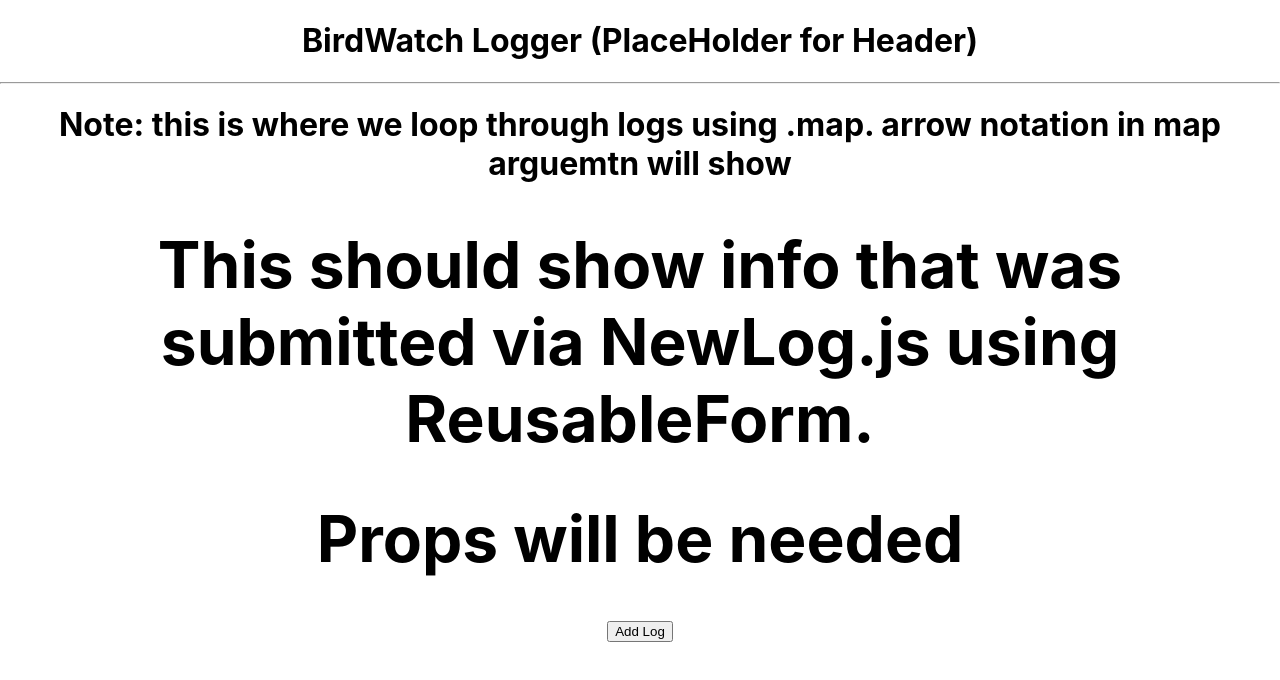
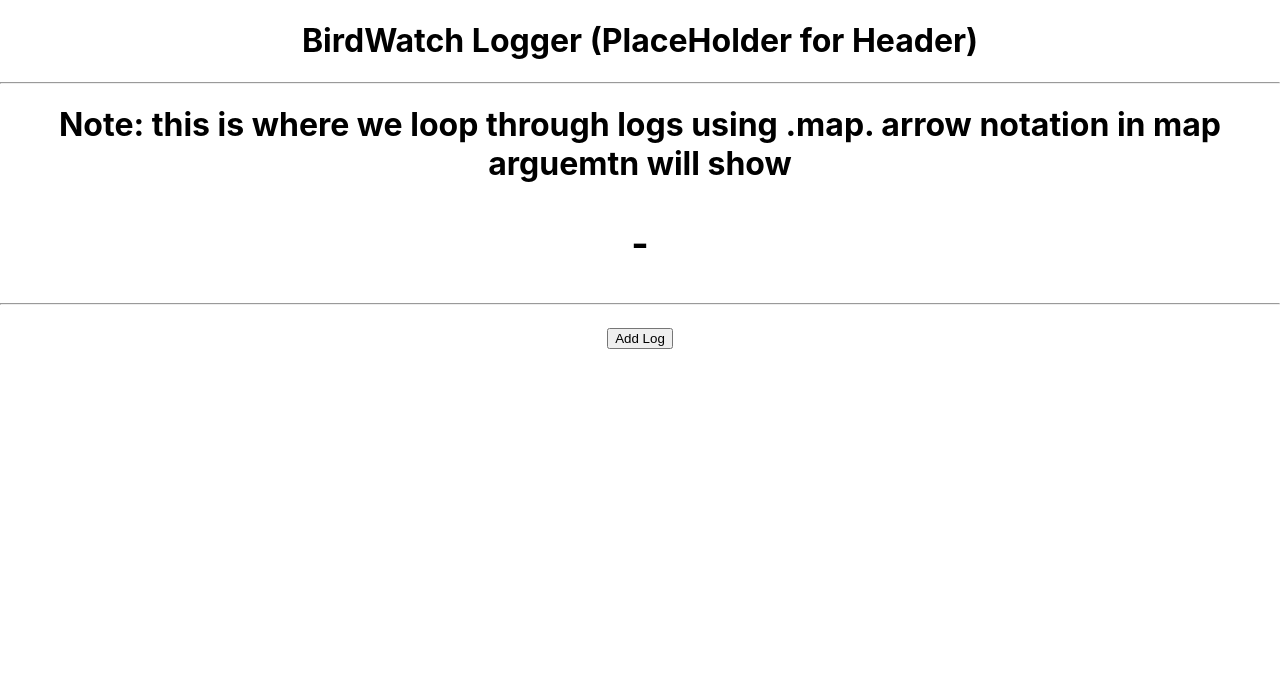
Before and after one commit to wowgr8/event-logger, a React (Create React App) app: page / in a window 1280 px wide. Shown: the top 680 px of the page. Built offline with nearby package versions, Linux system fonts and the light colour scheme.

Commit message:
add props and proptypes for log form

```diff
--- a/src/components/Log.js
+++ b/src/components/Log.js
@@ -1,13 +1,20 @@
 import React from "react";
-// import proptypes
+import PropTypes from "prop-types";
 
-function Log(){
+function Log(props){
   return(
     <React.Fragment>
-      <h1> This should show info that was submitted via NewLog.js using ReusableForm. </h1>
-      <h1> Props will be needed</h1>
+      <h3>{props.location} - {props.names}</h3>
+      <p><em>{props.log}</em></p>
+      <hr/>
     </React.Fragment>
   )
 }
 
+Log.propTypes = {
+  names: PropTypes.string,
+  location: PropTypes.string,
+  log: PropTypes.string
+};
+
 export default Log;
```
